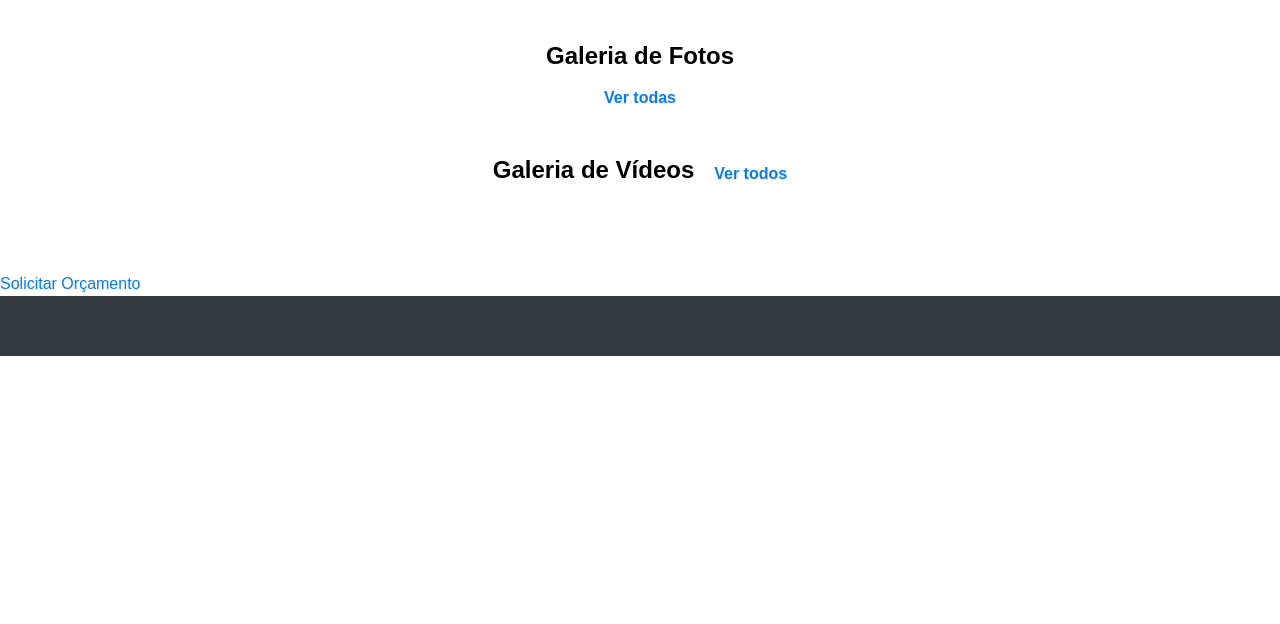
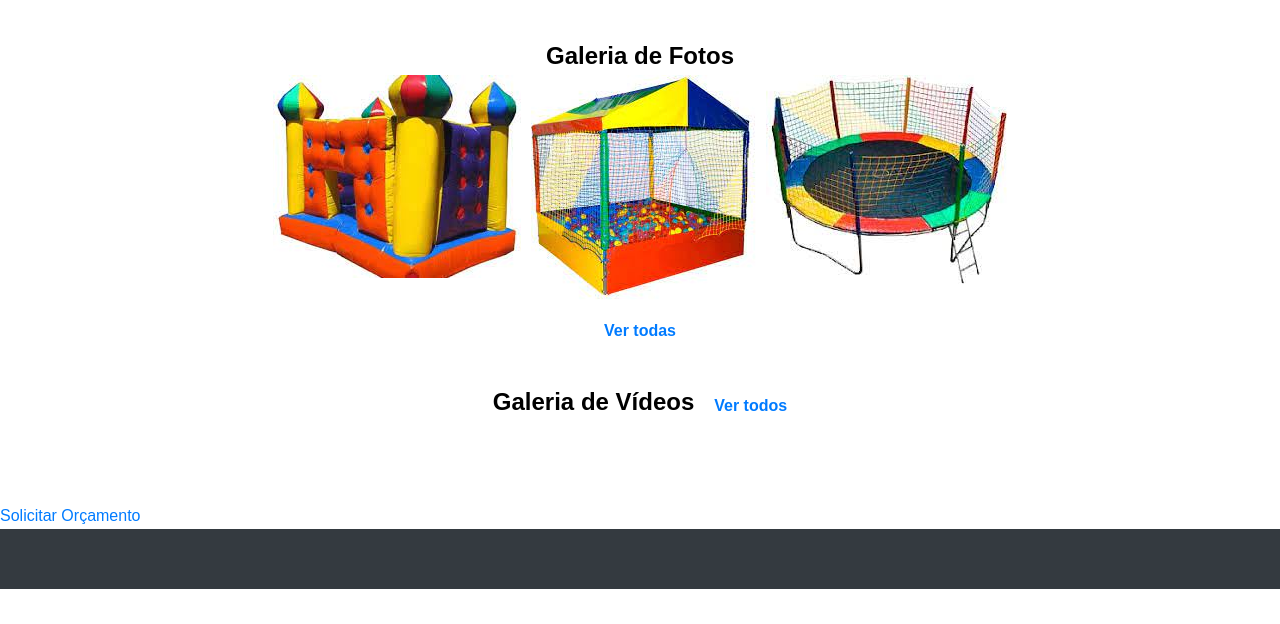
Before and after one commit to vinistringue/Festinha-infantil, a plain HTML site: page galeria.html in a window 1280 px wide. Shown: the part 176-800 px from the top of the page. Drawn offline with nearby package versions, Linux system fonts and the light colour scheme.

Commit message:
Commit #4: Atualizando projeto

```diff
--- a/galeria.html
+++ b/galeria.html
@@ -4,6 +4,7 @@
   <meta charset="UTF-8">
   <meta name="viewport" content="width=device-width, initial-scale=1.0">
   <link rel="stylesheet" href="css/styles.css">
+  <link rel="stylesheet" href="https://cdnjs.cloudflare.com/ajax/libs/lightbox2/2.11.3/css/lightbox.min.css">
   <link rel="icon" href="images/logo.png">
   <title>Galeria de Fotos e Vídeos</title>
 </head>
@@ -30,8 +31,17 @@
     <h2>Galeria de Fotos</h2>
     <div class="gallery-images">
       <!-- Adicione as fotos da galeria de fotos aqui -->
+      <a href="images/images.jpg" data-lightbox="gallery" data-title="Foto 1">
+        <img src="images/images.jpg" alt="Foto 1">
+      </a>
+      <a href="images/images (1).jpg" data-lightbox="gallery" data-title="Foto 2">
+        <img src="images/images (1).jpg" alt="Foto 2">
+      </a>
+      <a href="images/images (2).jpg" data-lightbox="gallery" data-title="Foto 3">
+        <img src="images/images (2).jpg" alt="Foto 3">
+      </a>
     </div>
-    <a href="#" class="view-all">Ver todas</a>
+    <a href="galeria.html" class="view-all">Ver todas</a> <!-- Link para a página de visualização completa das fotos -->
   </section>
 
   <section class="gallery-videos">
@@ -51,3 +61,6 @@
   </footer>
 </body>
 </html>
+<script src="https://cdnjs.cloudflare.com/ajax/libs/lightbox2/2.11.3/js/lightbox.min.js"></script>
+</body>
+</html>
```
